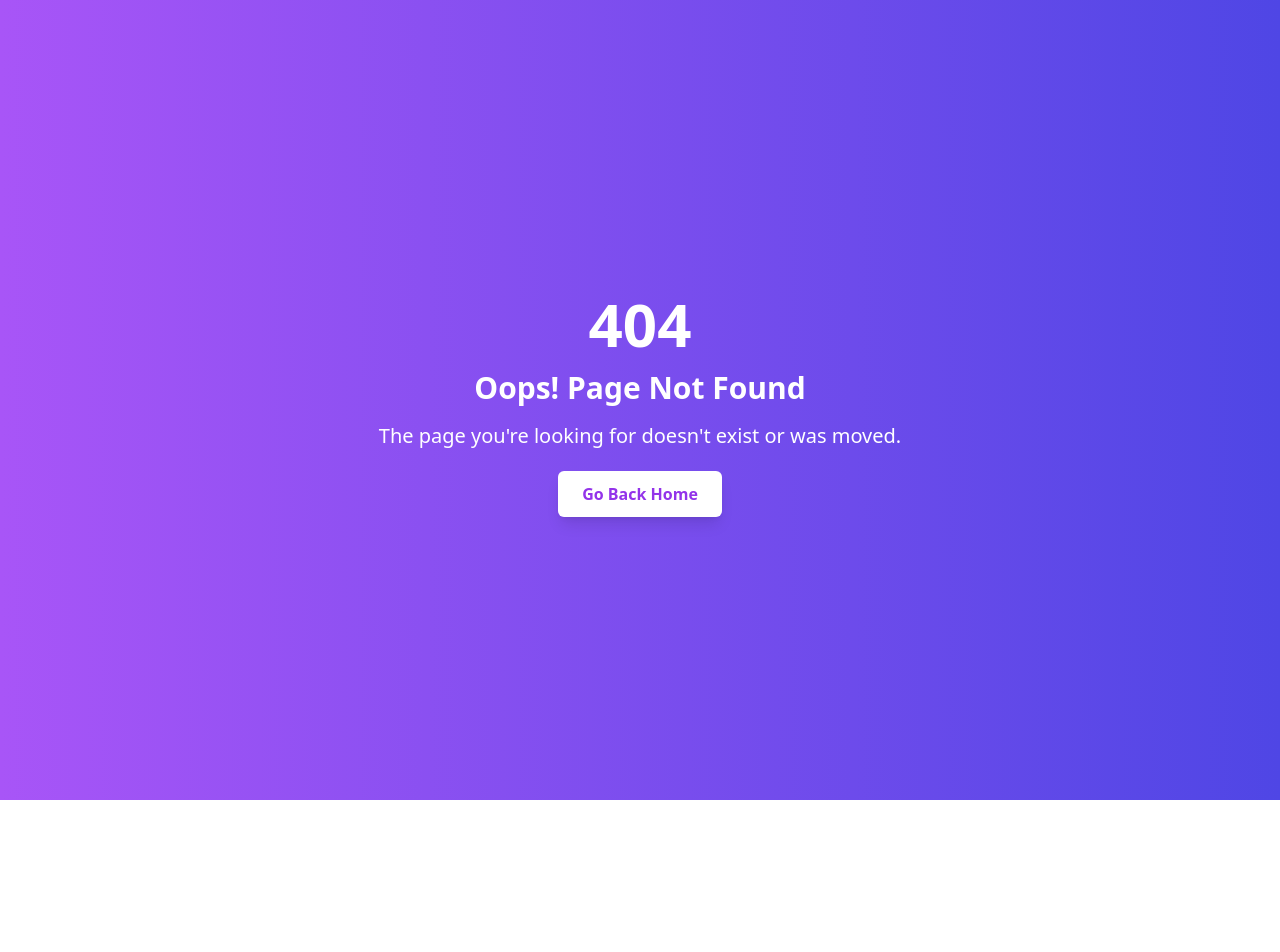
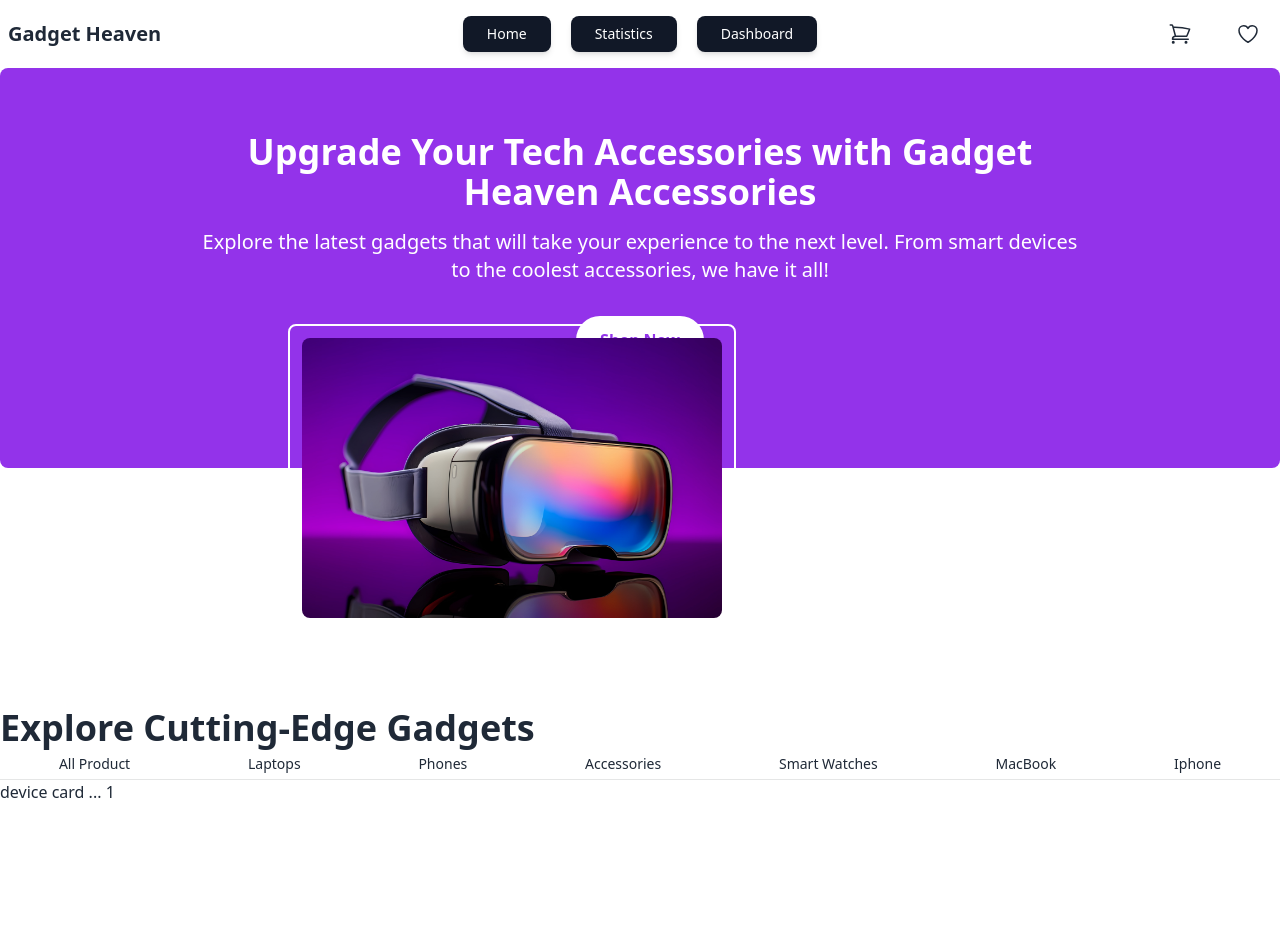
Before and after one commit to programming-hero-web-course-4/b10a8-gadget-heaven-Bytes-Farabi, a React (Vite) app: page /category/1 in a window 1280 px wide. Before the commit this address had no page. Shown: the top 952 px of the page. Before the commit the page ends 800 px from the top, so only its background shows below. Built offline with nearby package versions, Linux system fonts and the light colour scheme.

Commit message:
dynamic component render done

```diff
--- /dev/null
+++ b/src/Components/AllDeviceCard.jsx
@@ -0,0 +1,16 @@
+import React from 'react';
+import { useParams } from 'react-router-dom';
+
+const AllDeviceCard = () => {
+
+    const {category} = useParams()
+    console.log(category);
+
+    return (
+        <div>
+           <h1> device card ... {category}</h1>
+        </div>
+    );
+};
+
+export default AllDeviceCard;
--- a/src/Components/Categories.jsx
+++ b/src/Components/Categories.jsx
@@ -10,7 +10,7 @@
       <div role="tablist" className="tabs tabs-lifted">
         {
           categories.map(category => (
-            <Link role="tab" className="tab" key={category.category} to="/dashboard">{category.category}</Link>
+            <Link role="tab" className="tab" key={category.category} to={`/category/${category.category}`}>{category.category}</Link>
           ))
         }
 
--- a/src/Components/Home.jsx
+++ b/src/Components/Home.jsx
@@ -1,7 +1,7 @@
 import React from 'react';
 import Banner from './Banner';
 import Categories from './Categories';
-import { useLoaderData } from 'react-router-dom';
+import { Outlet, useLoaderData } from 'react-router-dom';
 
 const Home = () => {
 
@@ -10,7 +10,9 @@
     return (
         <div>
             <Banner></Banner>
-            <Categories categories={categories}></Categories>
+            <Categories categories={categories}>
+            </Categories>
+                <Outlet></Outlet>
         </div>
     );
 };
--- a/src/main.jsx
+++ b/src/main.jsx
@@ -11,6 +11,7 @@
 import Home from './Components/Home.jsx';
 import Statistics from './Components/Statistics.jsx';
 import DashBoard from './Components/DashBoard.jsx';
+import AllDeviceCard from './Components/AllDeviceCard.jsx';
 
 
 const router = createBrowserRouter([
@@ -22,7 +23,13 @@
       {
         path: "/",
         element: <Home></Home>,
-        loader: ()=> fetch('/public/Categories.json')
+        loader: ()=> fetch('/public/Categories.json'),
+        children: [
+          {
+            path: "/category/:category",
+            element: <AllDeviceCard></AllDeviceCard>,
+          },
+        ],
       },
       {
         path: "/statistics",
```
